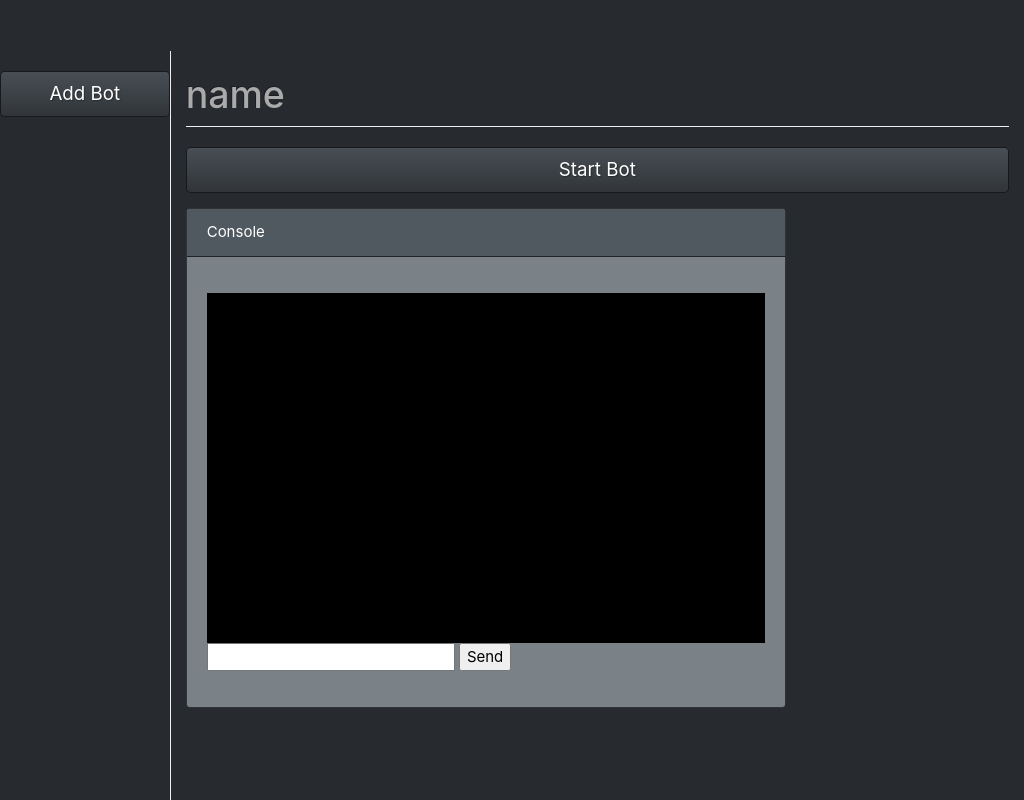
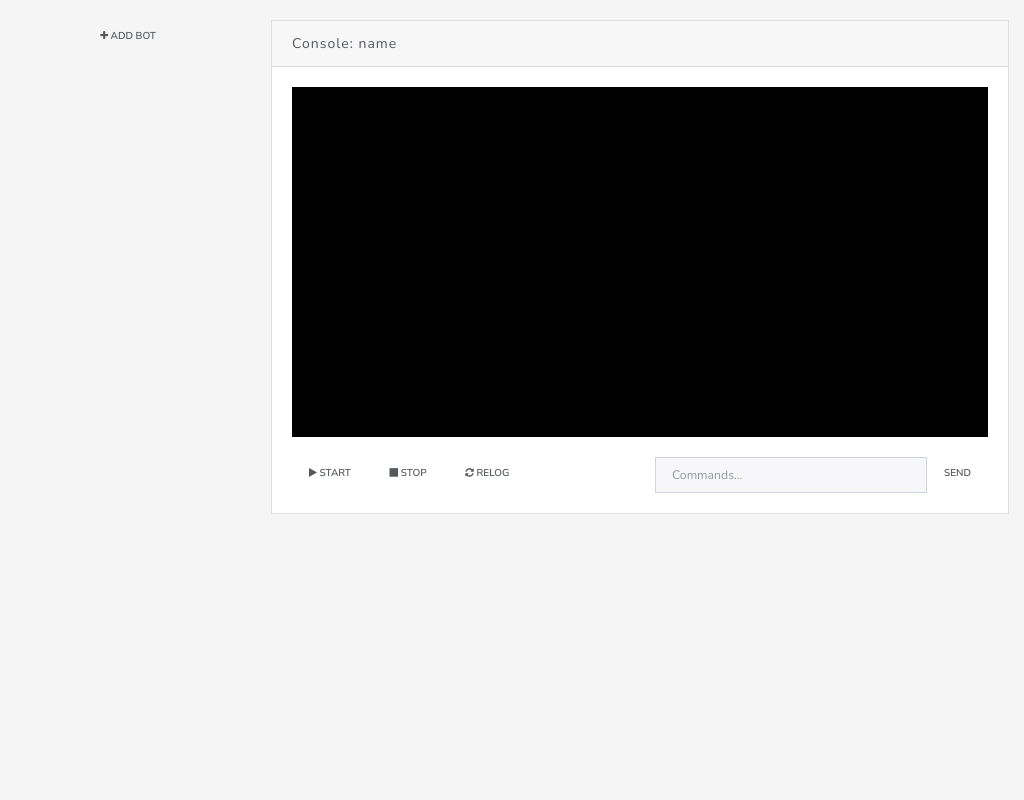
Before and after one commit to PoringUniverse/OpenkoreManager, an Electron app: page pages/index.html in a window 1024 px wide. Drawn offline with nearby package versions, Linux system fonts and the light colour scheme; no server answers.

Commit message:
Change the initial design
Used lux bootstrap, also added additional buttons. change browser window to 1024x600.

```diff
--- a/pages/index.html
+++ b/pages/index.html
@@ -4,38 +4,42 @@
     <meta charset="utf-8">
     <title>Openkore Manager</title>
     <link href="https://maxcdn.bootstrapcdn.com/font-awesome/4.2.0/css/font-awesome.min.css" rel="stylesheet">
-
-    <link rel="stylesheet" href="https://bootswatch.com/4/slate/bootstrap.min.css">
+    <link rel="stylesheet" href="https://bootswatch.com/4/lux/bootstrap.min.css">
     <link rel="stylesheet" href="../styles/main.css">
-
   </head>
   <body>
       <div class="container-fluid">
-          <div class="row">
-            <nav class="col-sm-3 col-md-2 d-none d-sm-block bg-dark sidebar">
-              <button type="button" class="btn btn-primary btn-lg btn-block bot-add" style="margin-bottom:15px;"> Add Bot </button>
-              <div class="list-group bot-list">
-
-              </div>
-            </nav>
-            <main role="main" class="col-sm-9 ml-sm-auto col-md-10 pt-3">
-              <h1 class="botName">name</h1>
-              <button type="button" class="btn btn-primary btn-lg btn-block button-start" style="margin-bottom:15px;"> Start Bot </button>
-              <div class="card text-white bg-secondary mb-3" style="max-width: 600px;">
-                <div class="card-header" id="consoleTitle">Console</div>
-                <div class="card-body">
-                  <p class="card-text">
-                    <ul class="openkore-console">
-
-                    </ul>
-                    <div class="input-append" rel="tooltip">
-                        <input class="span9" id="input_command" type="text">
-                        <input type="button" class="button-send" value="Send"/>
+        <div class="row">
+            <div class="left-panel col-sm-3">
+              <button type="button" class="btn btn-default btn-sm btn-block bot-add"><i class="fa fa-plus" aria-hidden="true"></i> Add Bot</button>
+              <br>
+              <div class="list-group bot-list"></div>
+            </div>
+            <div class="col-sm-9">
+              <div class="right-panel card">
+                <div class="card-header" id="consoleTitle">Console: <span class="botName">name</span></div>
+                <div class="kore-body card-body">
+                  <ul class="openkore-console"></ul>
+                  <section class="kore-controls">
+                    <div class="row">
+                      <div class="col-md-6">
+                          <button type="button" class="btn btn-default btn-sm button-start"><i class="fa fa-play" aria-hidden="true"></i> Start</button>
+                          <button type="button" class="btn btn-default btn-sm"><i class="fa fa-stop" aria-hidden="true"></i> Stop</button>
+                          <button type="button" class="btn btn-default btn-sm"><i class="fa fa-refresh" aria-hidden="true"></i> Relog</button>
+                      </div>
+                      <div class="col-md-6">
+                          <div class="input-group">
+                              <input type="text" class="form-control form-control-sm" id="input_command" placeholder="Commands..." aria-label="Search for...">
+                              <span class="input-group-btn">
+                                <input type="button" class="btn btn-sm button-send" value="Send"/>
+                              </span>
+                          </div>
+                      </div>
                     </div>
-                  </p>
+                  </section>
                 </div>
               </div>
-            </main>
+            </div>
           </div>
         </div>
   </body>
--- a/styles/main.css
+++ b/styles/main.css
@@ -1,66 +1,19 @@
-/*
- * Base structure
- */
 
-/* Move down content because we have a fixed navbar that is 3.5rem tall */
-body {
-  padding-top: 3.5rem;
+.left-panel,
+.right-panel {
+  margin-top: 20px;
 }
 
-/*
- * Typography
- */
-
-h1 {
-  padding-bottom: 9px;
-  margin-bottom: 20px;
-  border-bottom: 1px solid #eee;
+body {
+  background-color: #f5f5f5;
 }
 
-/*
- * Sidebar
- */
+.kore-body {
 
-.sidebar {
-  position: fixed;
-  top: 51px;
-  bottom: 0;
-  left: 0;
-  z-index: 1000;
-  padding: 20px 0;
-  overflow-x: hidden;
-  overflow-y: auto; /* Scrollable contents if viewport is shorter than content. */
-  border-right: 1px solid #eee;
 }
 
-.sidebar .nav {
-  margin-bottom: 20px;
-}
-
-.sidebar .nav-item {
-  width: 100%;
-}
-
-.sidebar .nav-item + .nav-item {
-  margin-left: 0;
-}
-
-.sidebar .nav-link {
-  border-radius: 0;
-}
-
-/*
- * Dashboard
- */
-
-/* Placeholders */
-.placeholders {
-  padding-bottom: 3rem;
-}
-
-.placeholder img {
-  padding-top: 1.5rem;
-  padding-bottom: 1.5rem;
+.kore-controls {
+  margin-top: 20px;
 }
 
 .openkore-console {
@@ -69,11 +22,9 @@ h1 {
 	overflow-x: hidden;
 	overflow-y: scroll;
 	white-space: pre-wrap;
-
 	border: 0;
 	margin: 0;
-	padding: 0.5em;
+  padding: 0.5em;
+  font-size: 13px;
 	background: black;
-	color: white;
-	font-family: monospace;
 }
```
Also changed, not shown: pages/addbot.html (+1 -1 lines), scripts/main.js (+2 -10 lines), img/icon.png.
